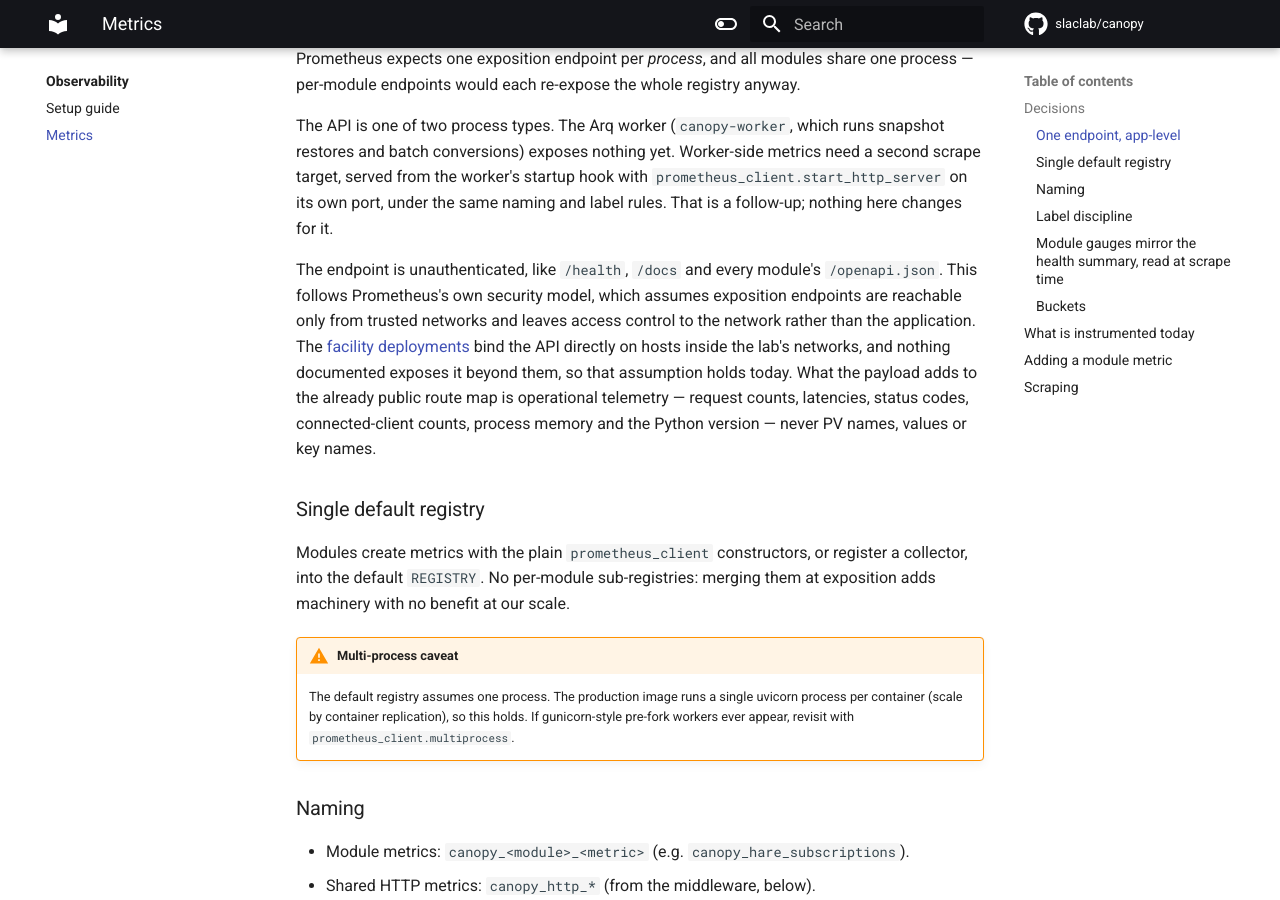
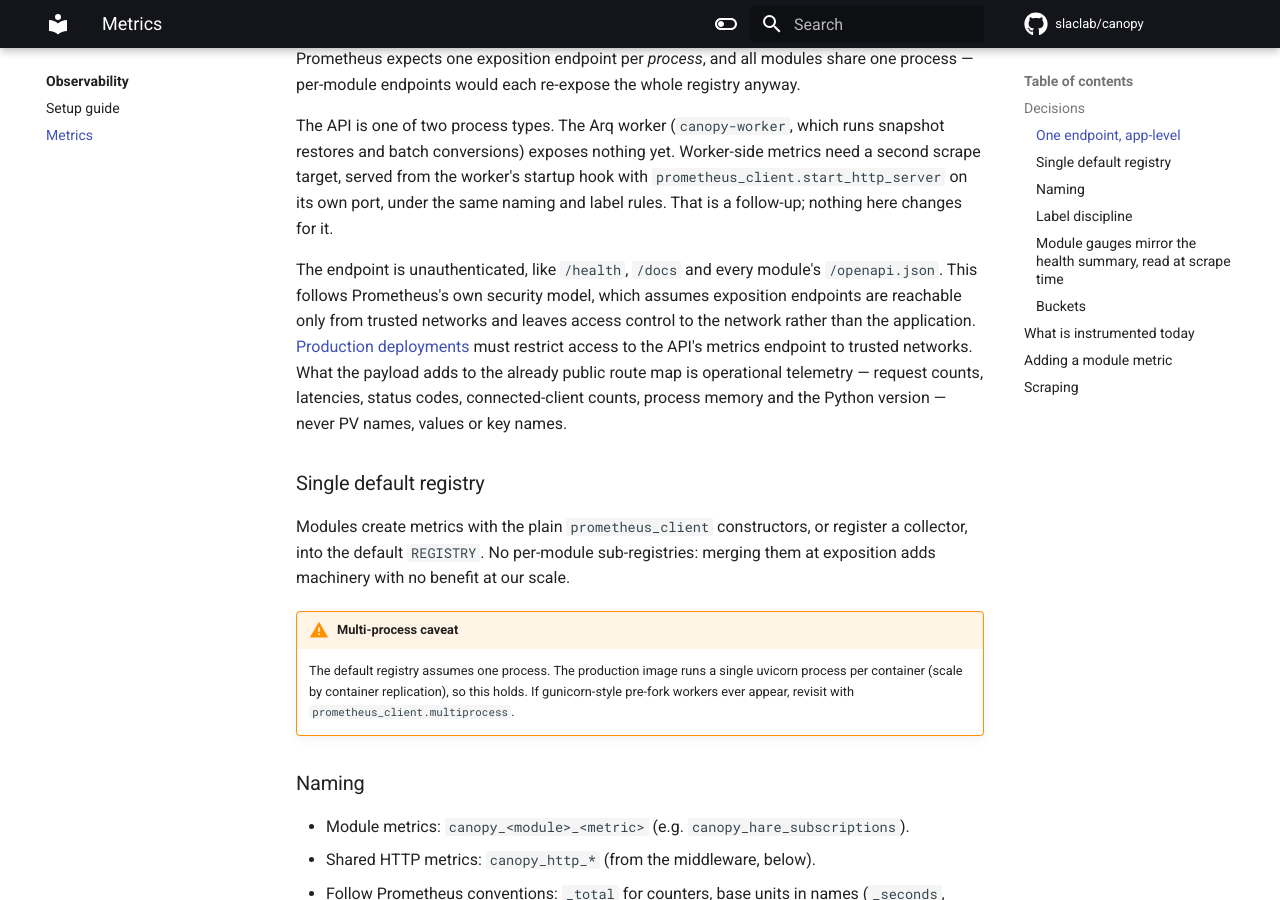
Before and after one commit to slaclab/canopy, an MkDocs documentation site: the page built from docs/observability/metrics.md, in a window 1280 px wide and 900 px high, scrolled down 421 px. Built offline with MkDocs 1.6.1 and Material for MkDocs 9.7.7, drawn with Linux system fonts in a browser that asks for light colours; comment, search, counter and statistics services are not loaded; some of the changed text lies outside the part shown.

Commit message:
Fix metrics documentation links after deployment docs move

```diff
--- a/docs/observability/metrics.md
+++ b/docs/observability/metrics.md
@@ -23,10 +23,9 @@ naming and label rules. That is a follow-up; nothing here changes for it.
 The endpoint is unauthenticated, like `/health`, `/docs` and every
 module's `/openapi.json`. This follows Prometheus's own security model, which
 assumes exposition endpoints are reachable only from trusted networks and
-leaves access control to the network rather than the application. The
-[facility deployments](../deployment/facilities.md) bind the API directly on
-hosts inside the lab's networks, and nothing documented exposes it beyond
-them, so that assumption holds today. What the payload adds to the already
+leaves access control to the network rather than the application.
+[Production deployments](../deployment/production.md) must restrict access
+to the API's metrics endpoint to trusted networks. What the payload adds to the already
 public route map is operational telemetry — request counts, latencies, status
 codes, connected-client counts, process memory and the Python version — never
 PV names, values or key names.
@@ -158,7 +157,6 @@ The `docker/observability/` overlay runs Prometheus (`:9090`) scraping
 `api:8000/metrics` every 15 s, with a provisioned Grafana datasource
 (`canopy-prometheus`). See the [setup guide](setup_guide.md).
 
-That overlay is the only scraper today: the [facility deployments](../deployment/facilities.md)
-run no Prometheus yet. The endpoint costs nothing to serve, and once a
-facility Prometheus exists it only needs a scrape target of
+The [production deployment guide](../deployment/production.md) does not
+include Prometheus. To use a facility's Prometheus, configure a scrape target of
 `<api-host>:<API_PORT>/metrics`.
```
